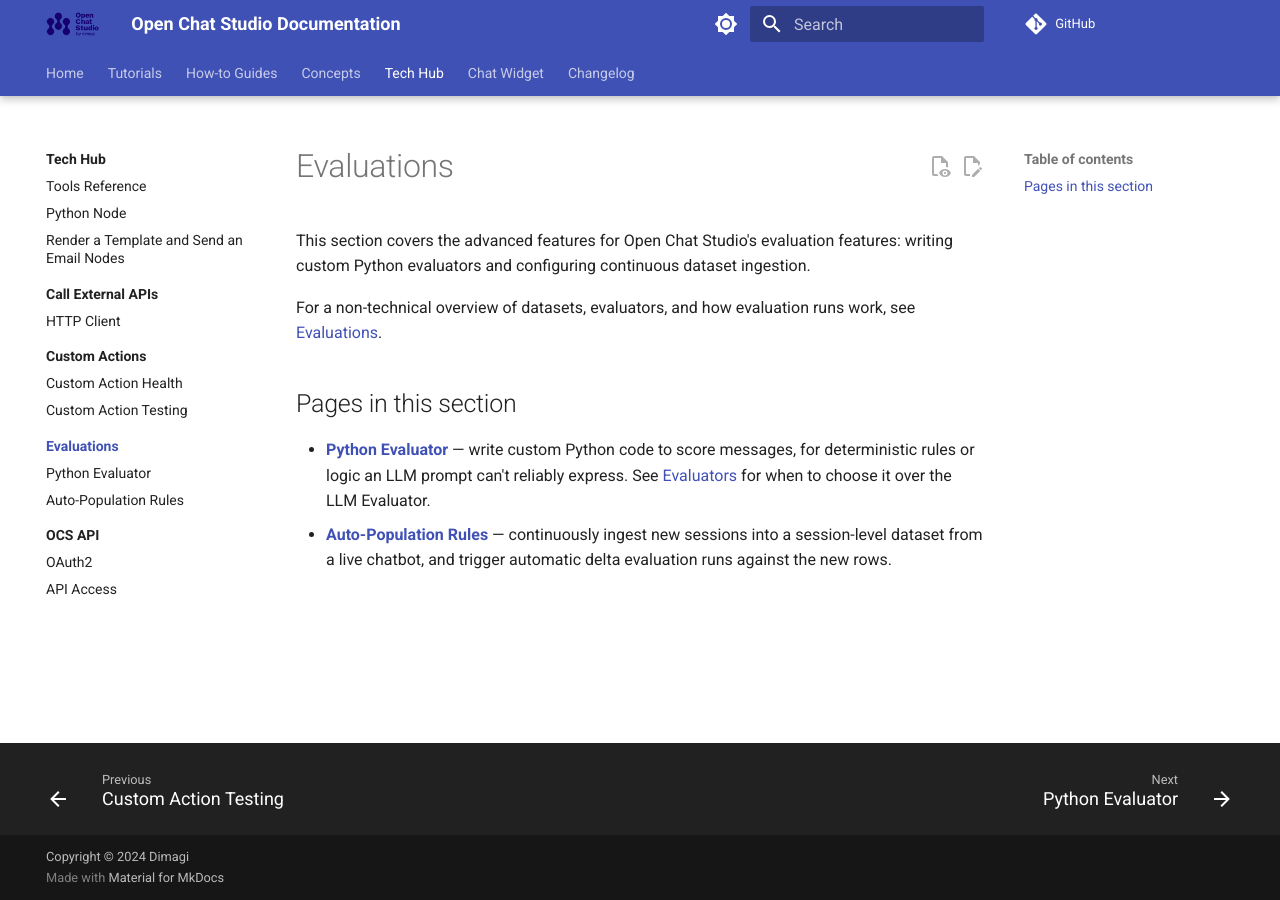
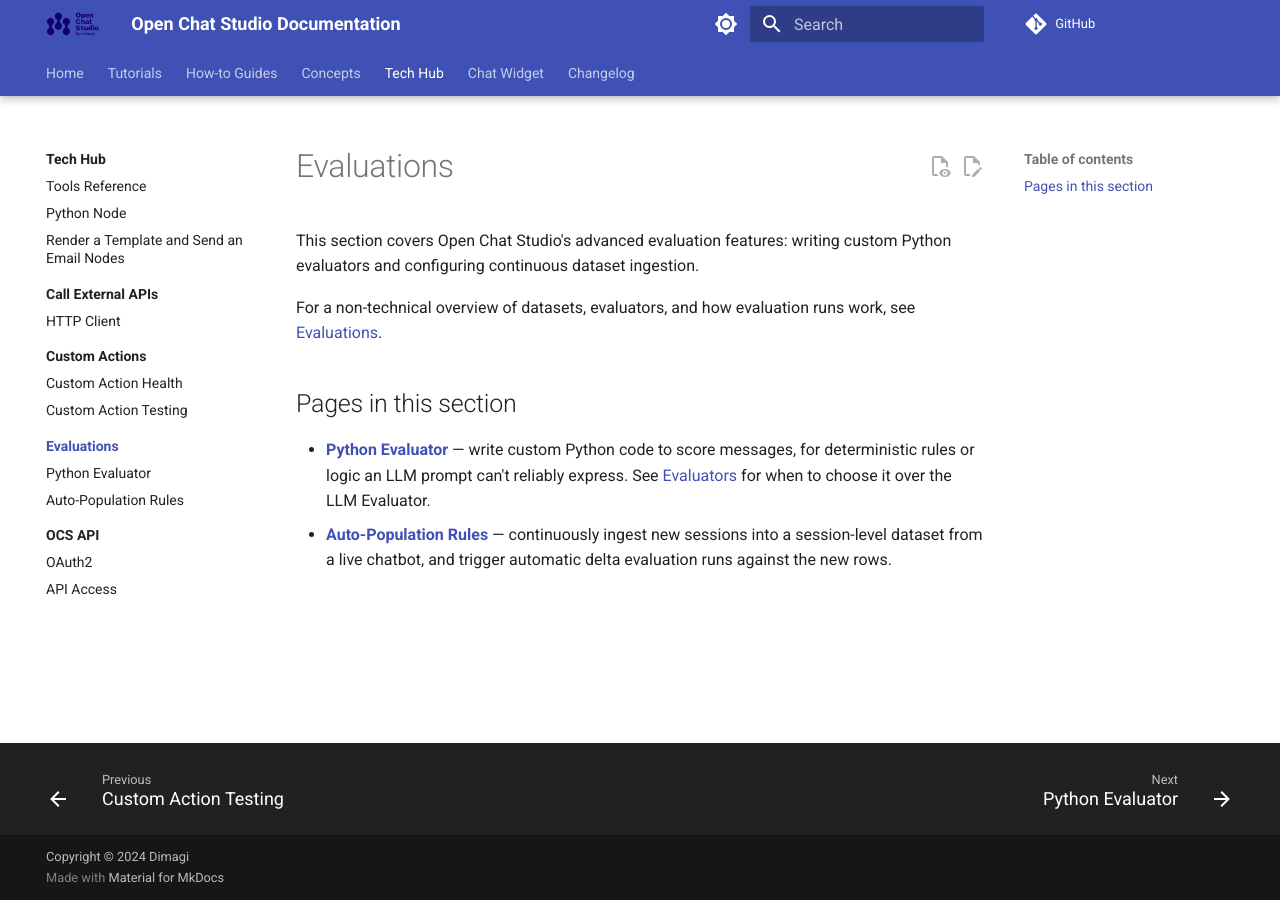
Before and after one commit to dimagi/open-chat-studio-docs, an MkDocs documentation site: the page built from docs/tech-hub/evaluations/index.md, in a window 1280 px wide. Built offline with MkDocs 1.6.1 and Material for MkDocs 9.7.7, drawn with Linux system fonts in a browser that asks for light colours; a script that is not in the unit is left out; comment, search, counter and statistics services are not loaded.

Commit message:
Small review fixes

```diff
--- a/docs/tech-hub/evaluations/index.md
+++ b/docs/tech-hub/evaluations/index.md
@@ -1,6 +1,6 @@
 # Evaluations
 
-This section covers the advanced features for Open Chat Studio's evaluation features: writing custom Python evaluators and configuring continuous dataset ingestion.
+This section covers Open Chat Studio's advanced evaluation features: writing custom Python evaluators and configuring continuous dataset ingestion.
 
 For a non-technical overview of datasets, evaluators, and how evaluation runs work, see [Evaluations](../../concepts/evaluations/index.md).
 
```
Also changed, not shown: docs/concepts/evaluations/evaluators.md (+7 -7 lines), docs/tech-hub/evaluations/python_evaluator.md (+1 -1 lines), docs/tech-hub/index.md (+1 -1 lines).
